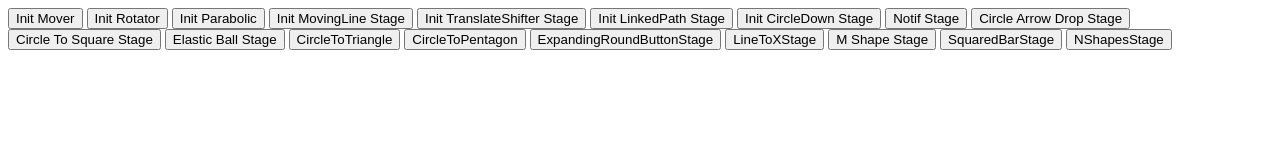
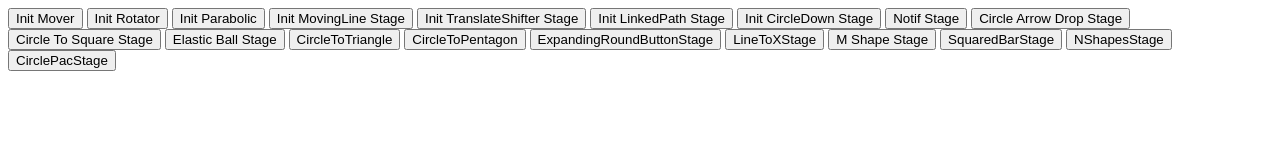
Before and after one commit to Anwesh43/some-js-ui-experiments, a plain HTML site: page index.html in a window 1280 px wide. Drawn offline with Linux system fonts and the light colour scheme.

Commit message:
using CirclePacStage in index.html

```diff
--- a/index.html
+++ b/index.html
@@ -17,6 +17,7 @@
 <button id="mShapeStage" onClick = "initMShapeStage()">M Shape Stage</button>
 <button id="squaredBarStage" onclick = "initSquaredBarStage()">SquaredBarStage</button>
 <button id="nShapesStage" onclick = "initNShapeStage()">NShapesStage</button>
+<button id="circlePacStage" onclick = "initCirclePacStage()">CirclePacStage</button>
 <script src="TouchDownBallMover.js">
 </script>
 <script src="DimensionController.js">
@@ -55,4 +56,6 @@
 </script>
 <script src="NShapesStage.js">
 </script>
+<script src="CirclePacStage.js">
+</script>
 </body>
```
